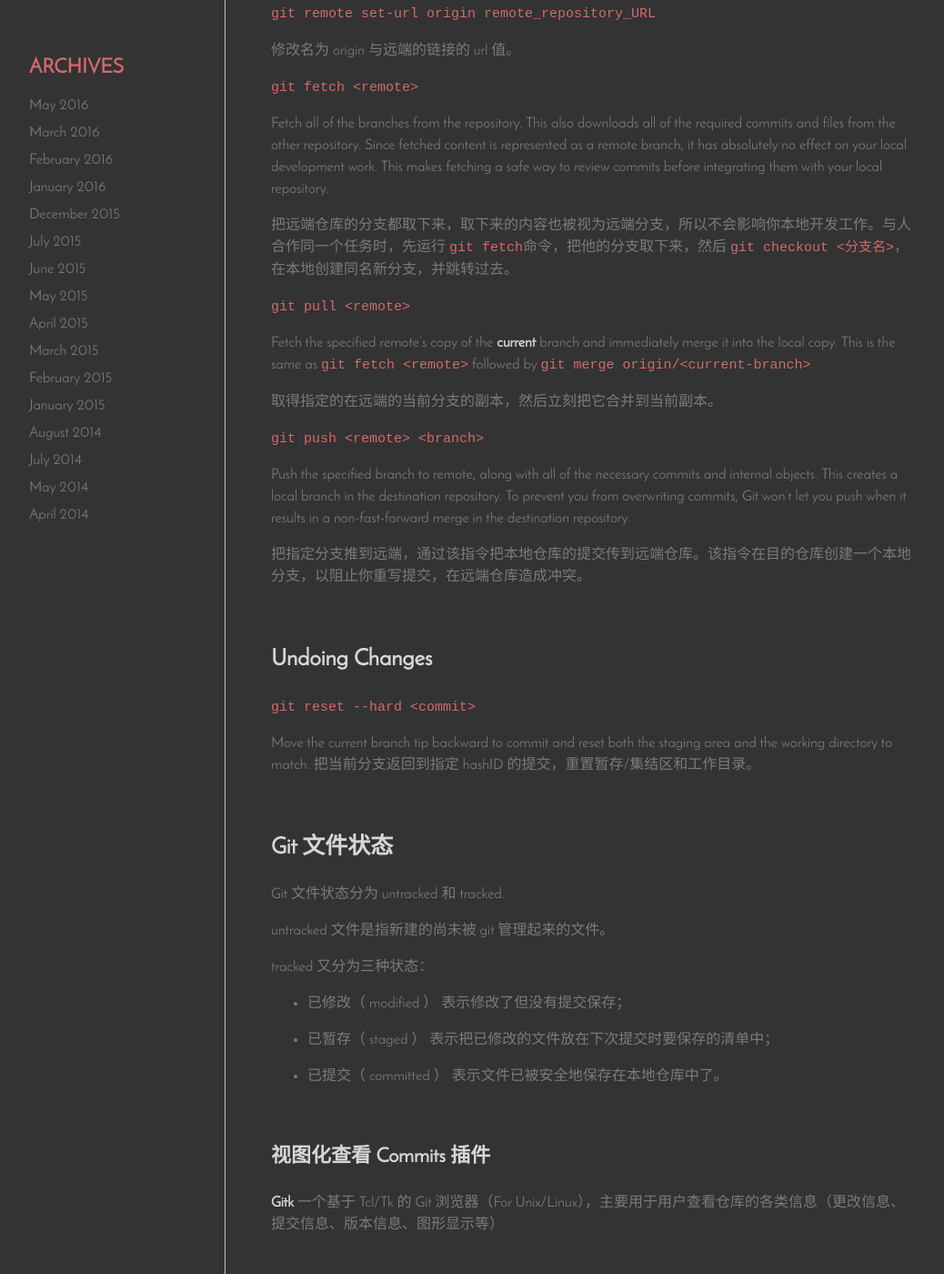
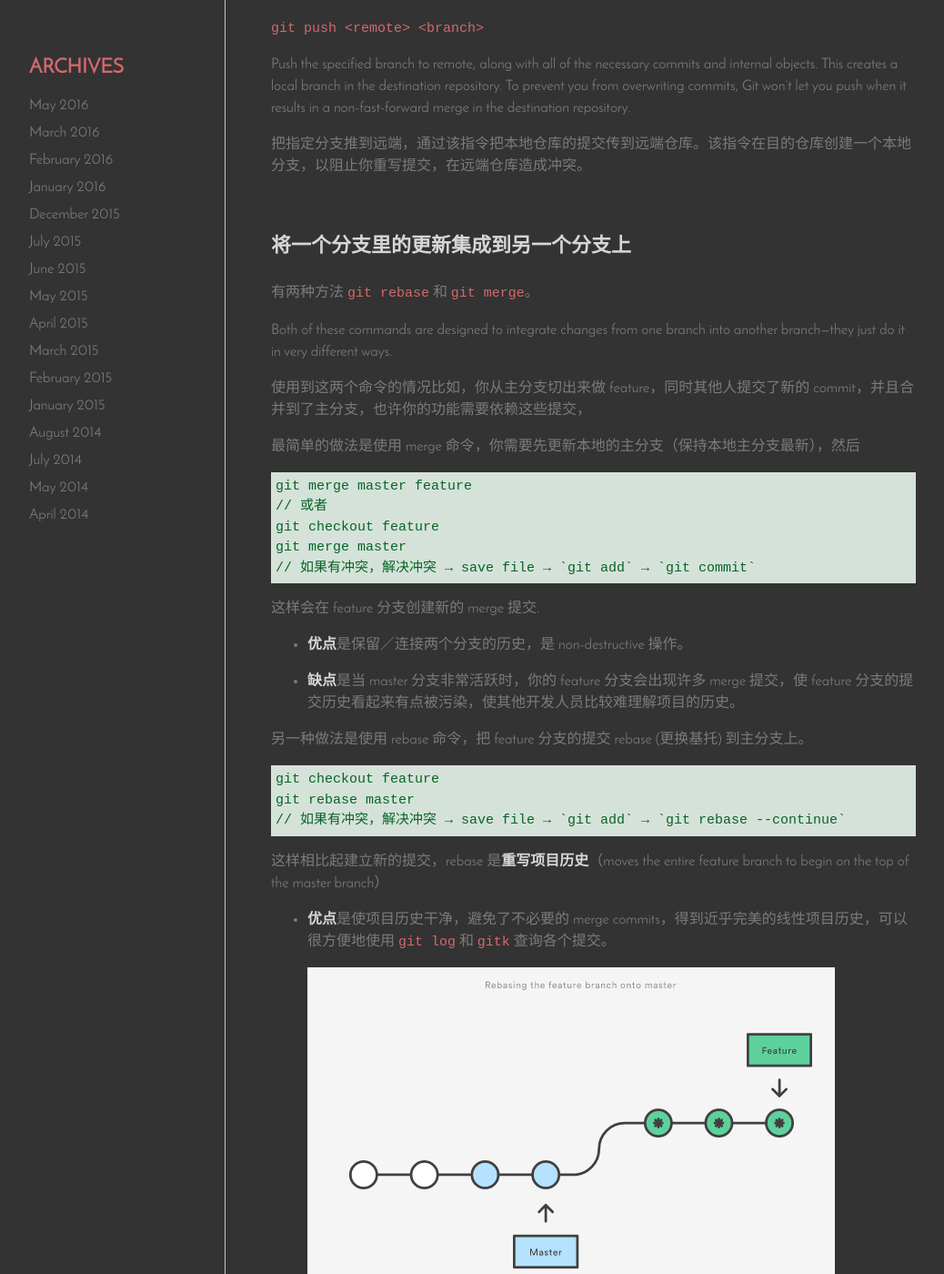
Before and after one commit to Vivi-wu/dive-into-web, a Jekyll site: the page built from _posts/2014-04-04-Git-commands.markdown, in a window 1280 px wide and 1400 px high, scrolled down 3989 px. Shown: the whole window at 91% size, without its empty margins (98-1136 px from the left). Built offline with Jekyll 4.4.1, drawn with Linux system fonts in a browser that asks for light colours; nearby versions of some CDN libraries; some of the changed text lies outside the part shown.

Commit message:
update git command: rebase vs. merge

```diff
--- a/_posts/2014-04-04-Git-commands.markdown
+++ b/_posts/2014-04-04-Git-commands.markdown
@@ -163,6 +143,47 @@ Push the specified branch to remote, along with all of the necessary commits and
 
 把指定分支推到远端，通过该指令把本地仓库的提交传到远端仓库。该指令在目的仓库创建一个本地分支，以阻止你重写提交，在远端仓库造成冲突。
 
+### 将一个分支里的更新集成到另一个分支上
+
+有两种方法 `git rebase` 和 `git merge`。
+
+Both of these commands are designed to integrate changes from one branch into another branch—they just do it in very different ways.
+
+使用到这两个命令的情况比如，你从主分支切出来做 feature，同时其他人提交了新的 commit，并且合并到了主分支，也许你的功能需要依赖这些提交，
+
+最简单的做法是使用 merge 命令，你需要先更新本地的主分支（保持本地主分支最新），然后
+
+    git merge master feature
+    // 或者
+    git checkout feature
+    git merge master
+    // 如果有冲突，解决冲突 → save file → `git add` → `git commit`
+
+这样会在 feature 分支创建新的 merge 提交.
+
++ **优点**是保留／连接两个分支的历史，是 non-destructive 操作。
++ **缺点**是当 master 分支非常活跃时，你的 feature 分支会出现许多 merge 提交，使 feature 分支的提交历史看起来有点被污染，使其他开发人员比较难理解项目的历史。
+
+另一种做法是使用 rebase 命令，把 feature 分支的提交 rebase (更换基托) 到主分支上。
+
+    git checkout feature
+    git rebase master
+    // 如果有冲突，解决冲突 → save file → `git add` → `git rebase --continue`
+
+这样相比起建立新的提交，rebase 是**重写项目历史**（moves the entire feature branch to begin on the top of the master branch）
+
++ **优点**是使项目历史干净，避免了不必要的 merge commits，得到近乎完美的线性项目历史，可以很方便地使用 `git log` 和 `gitk` 查询各个提交。
+
+    <img src="{{ "/assets/images/feature_to_master.png" | prepend: site.baseurl }}" alt="Rebase feature onto master">
+
++ **缺点**是如果没有遵从一定的规则（<span class="blue-text">never use git rebase on public branch</span>），重写项目历史会给 collaboration 工作流带来灾难性的问题。
+
+    <img src="{{ "/assets/images/master_to_feature.png" | prepend: site.baseurl }}" alt="Rebase master onto feature">
+
+### Interactive Rebasing
+
+使用 `i` 选项，手动设置 rebase（与 automated rebase 相对），控制分支的提交历史。主要用于 clean up a messy history before merging a feature branch into master. 具体使用方法参考[这里](https://www.atlassian.com/git/tutorials/merging-vs-rebasing/conceptual-overview)
+
 ## Undoing Changes
 
 `git reset --hard <commit>`
@@ -194,16 +215,25 @@ tracked 又分为三种状态：
     + **这个文件需要被提交到项目仓库里**，这样其他人复制项目时将分享同样的忽略规则。
     + 初学者都会遇到的一个问题：假设你有一个**已经 checked in** 的文件，你突然想要忽略它，<span class="blue-text">Git 将**不会** untrack 这个文件，只是因为你突然把它写进了 .gitignore 文件里。它已经在仓库里里，你 **必须** 先在仓库里删掉这个文件</span>。
 
-        // 记得先 git add，git commit 你想要追踪的其他文件，然后执行：
-        git rm -r --cached .
-        git add .
-        git commit -m "fixed tracking unwanted files"
-        // 上述操作将从仓库里删掉所有文件，再按照新的 .gitignore 中的规则，把需要的文件都加回来
+          // 记得先 git add，git commit 你想要追踪的其他文件，然后执行：
+          git rm -r --cached .
+          git add .
+          git commit -m "fixed tracking unwanted files"
+          // 上述操作将从仓库里删掉所有文件，再按照新的 .gitignore 中的规则，把需要的文件都加回来
 
 2. 创建全局 .gitignore 文件：这样你电脑上每一个 Git 仓库都会执行文件里的规则。
 
-    git config --global core.excludesfile ~/.gitignore_global
+       git config --global core.excludesfile ~/.gitignore_global
 
 3. 在仓库里明确排除：如果你不想创建 .gitignore 文件与其他人分享，你可以为指定仓库创建规则，指出不需要提交的文件。（使用该技术用于你不希望其他人生成的本地产文件，比如你编辑器产生的文件。）
 
     使用文本编辑器，打开项目根目录下 **.git/info/exclude** 的文件，你在这里添加的任何规则，将只会在你本地仓库里被忽略。
+
+## Git 代码提交准则
+
+在使用 Git 时应该遵守一个基本原则——使提交记录尽可能简洁详细，看它就像读一本书。要达到这种效果，只需牢记几点：
+
++ 控制提交粒度；最好控制为一个小 feature 或者一个 bug fix，这样进行恢复等操作时能够将「误伤」减到最低
++ 填好提交信息；用一句简练的话写在第一行，然后空一行，略微详细地阐述该提交所增加或修改的地方
++ 调节推送频率；不要每提交一次就推送一次，多积攒几个提交后一次性推送（可以避免前一个提交后发现代码中还有小错误）。
++ 多衍合少合并。通过衍合进行提交的合并或者信息修改。
```
Also changed, not shown: other parts of _posts/2014-04-04-Git-commands.markdown (+0 -20 lines), assets/images/feature_to_master.png (added), assets/images/master_to_feature.png (added).
